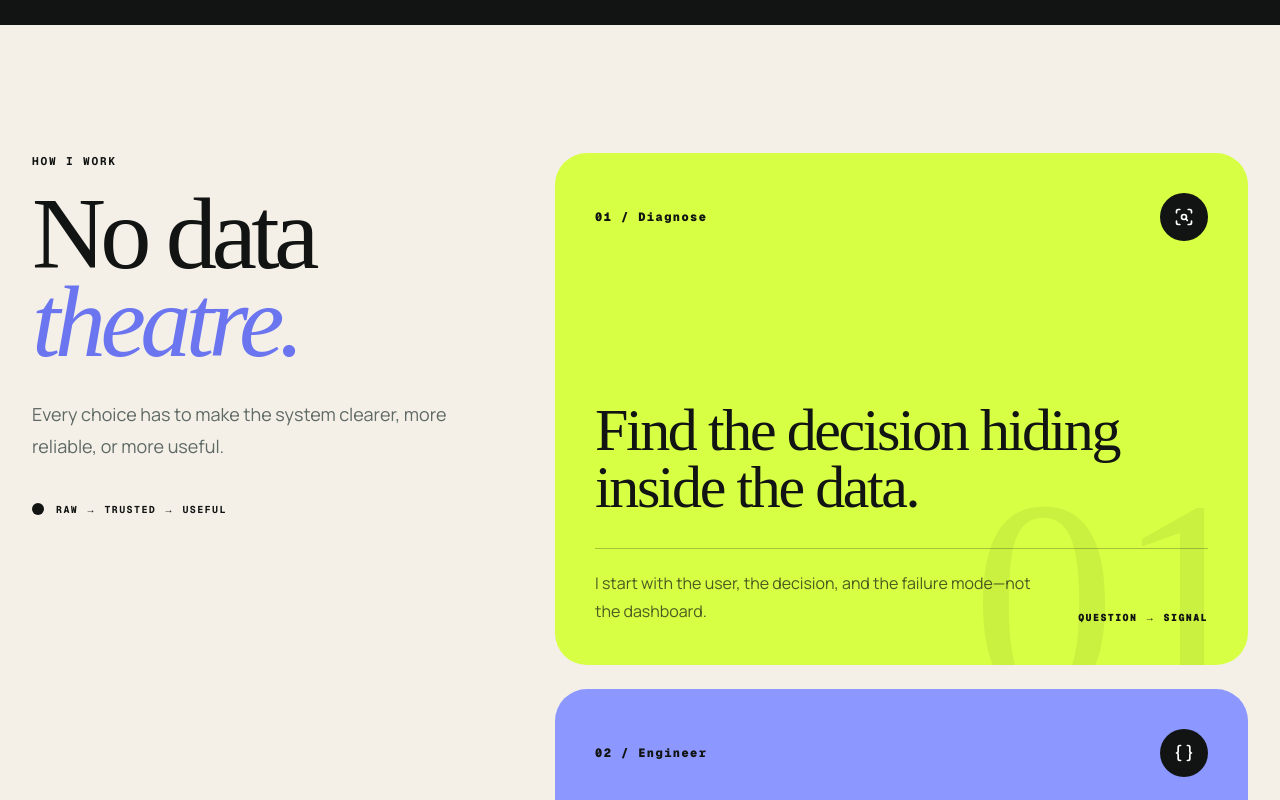
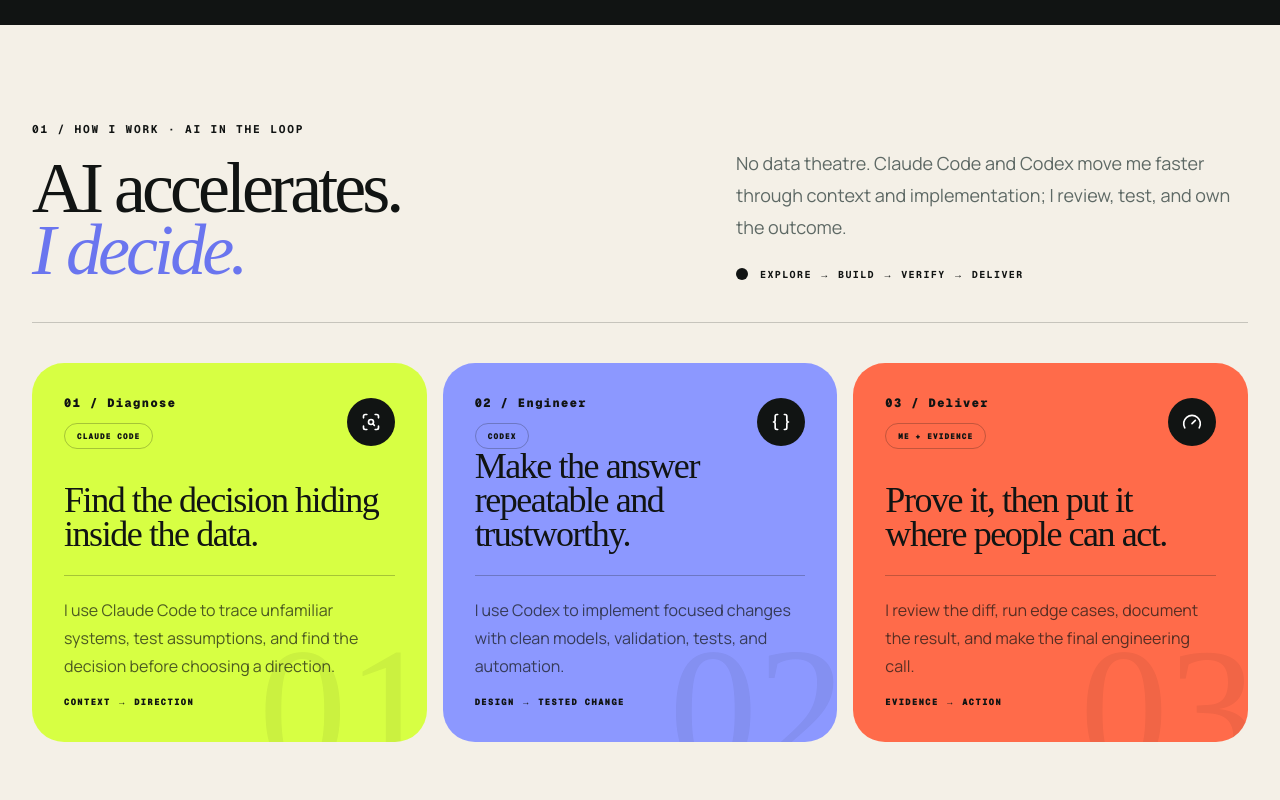
Before and after one commit to Sanjaysoralamavu/Portfolio, a Next.js app: page / in a window 1280 px wide. Shown: the part 1280-2080 px from the top of the page. Built offline with nearby package versions, Linux system fonts and the light colour scheme.

Commit message:
Enhanced work section

```diff
--- a/components/sections/Story.tsx
+++ b/components/sections/Story.tsx
@@ -8,8 +8,9 @@ const steps = [
     number: "01",
     label: "Diagnose",
     title: "Find the decision hiding inside the data.",
-    body: "I start with the user, the decision, and the failure mode—not the dashboard.",
-    note: "Question → signal",
+    body: "I use Claude Code to trace unfamiliar systems, test assumptions, and find the decision before choosing a direction.",
+    tool: "Claude Code",
+    note: "Context → direction",
     icon: ScanSearch,
     color: "bg-[#d7ff43]",
   },
@@ -17,17 +18,19 @@ const steps = [
     number: "02",
     label: "Engineer",
     title: "Make the answer repeatable and trustworthy.",
-    body: "Clean models, validation, tests, and automation turn analysis into a system.",
-    note: "Raw → reliable",
+    body: "I use Codex to implement focused changes with clean models, validation, tests, and automation.",
+    tool: "Codex",
+    note: "Design → tested change",
     icon: Braces,
     color: "bg-[#8c98ff]",
   },
   {
     number: "03",
     label: "Deliver",
-    title: "Put the result where people can act on it.",
-    body: "The output is clear, documented, and designed for the person using it next.",
-    note: "Insight → action",
+    title: "Prove it, then put it where people can act.",
+    body: "I review the diff, run edge cases, document the result, and make the final engineering call.",
+    tool: "Me + evidence",
+    note: "Evidence → action",
     icon: Gauge,
     color: "bg-[#ff6b4a]",
   },
@@ -36,24 +39,29 @@ const steps = [
 export default function Story() {
   return (
     <section id="story" className="bg-[#f4f0e7] text-[#111413]">
-      <div className="mx-auto grid max-w-7xl gap-14 px-5 py-24 sm:px-8 lg:grid-cols-[.78fr_1.22fr] lg:gap-20 lg:py-32">
-        <div className="lg:sticky lg:top-28 lg:h-fit">
-          <p className="eyebrow">How I work</p>
-          <h2 className="font-display mt-5 max-w-xl text-6xl leading-[0.86] tracking-[-0.055em] sm:text-7xl lg:text-[6.4rem]">
-            No data
-            <span className="block italic text-[#6a75ef]">theatre.</span>
-          </h2>
-          <p className="mt-8 max-w-md text-lg leading-8 text-[#5e6965]">
-            Every choice has to make the system clearer, more reliable, or more
-            useful.
-          </p>
-          <div className="mt-10 flex items-center gap-3 font-mono text-[10px] font-bold uppercase tracking-[0.14em]">
-            <span className="h-3 w-3 rounded-full bg-[#111413]" />
-            Raw → trusted → useful
+      <div className="mx-auto max-w-7xl px-5 py-20 sm:px-8 lg:py-24">
+        <div className="grid gap-8 border-b border-[#111413]/20 pb-10 lg:grid-cols-[.8fr_1.2fr] lg:items-end">
+          <div>
+            <p className="eyebrow">01 / How I work · AI in the loop</p>
+            <h2 className="font-display mt-5 max-w-xl text-6xl leading-[0.86] tracking-[-0.055em] sm:text-7xl">
+              AI accelerates.
+              <span className="block italic text-[#6a75ef]">I decide.</span>
+            </h2>
+          </div>
+
+          <div className="lg:justify-self-end">
+            <p className="max-w-lg text-lg leading-8 text-[#5e6965]">
+              No data theatre. Claude Code and Codex move me faster through
+              context and implementation; I review, test, and own the outcome.
+            </p>
+            <div className="mt-6 flex items-center gap-3 font-mono text-[10px] font-bold uppercase tracking-[0.14em]">
+              <span className="h-3 w-3 rounded-full bg-[#111413]" />
+              Explore → build → verify → deliver
+            </div>
           </div>
         </div>
 
-        <ol className="space-y-6">
+        <ol className="mt-10 flex snap-x snap-mandatory gap-4 overflow-x-auto [scrollbar-width:none] md:grid md:grid-cols-3 [&::-webkit-scrollbar]:hidden">
           {steps.map((step, index) => {
             const Icon = step.icon;
             return (
@@ -61,35 +69,40 @@ export default function Story() {
                 key={step.number}
                 initial={{ opacity: 0.35, y: 48, rotate: index % 2 ? 1 : -1 }}
                 whileInView={{ opacity: 1, y: 0, rotate: 0 }}
-                viewport={{ amount: 0.5 }}
+                viewport={{ once: true, amount: 0.35 }}
                 transition={{ duration: 0.55, ease: "easeOut" }}
-                className={`${step.color} relative flex min-h-[54vh] flex-col justify-between overflow-hidden rounded-[2rem] p-7 sm:p-10 lg:min-h-[64vh]`}
+                className={`${step.color} relative flex min-h-[22rem] w-[88%] shrink-0 snap-start flex-col justify-between overflow-hidden rounded-[2rem] p-7 md:w-auto sm:p-8`}
               >
                 <div className="flex items-center justify-between">
-                  <span className="font-mono text-xs font-black tracking-[0.12em]">
-                    {step.number} / {step.label}
-                  </span>
+                  <div>
+                    <p className="font-mono text-xs font-black tracking-[0.12em]">
+                      {step.number} / {step.label}
+                    </p>
+                    <p className="mt-3 inline-flex rounded-full border border-[#111413]/25 px-3 py-1.5 font-mono text-[8px] font-black uppercase tracking-[0.12em]">
+                      {step.tool}
+                    </p>
+                  </div>
                   <span className="grid h-12 w-12 place-items-center rounded-full bg-[#111413] text-white">
                     <Icon size={20} aria-hidden="true" />
                   </span>
                 </div>
 
                 <div className="relative z-10">
-                  <p className="font-display max-w-2xl text-4xl leading-[0.95] tracking-[-0.04em] sm:text-5xl lg:text-6xl">
+                  <p className="font-display max-w-2xl text-3xl leading-[0.95] tracking-[-0.04em] sm:text-4xl">
                     {step.title}
                   </p>
-                  <div className="mt-8 grid gap-5 border-t border-[#111413]/25 pt-5 sm:grid-cols-[1fr_auto] sm:items-end">
+                  <div className="mt-6 border-t border-[#111413]/25 pt-5">
                     <p className="max-w-lg text-base leading-7 text-[#111413]/70">
                       {step.body}
                     </p>
-                    <p className="font-mono text-[10px] font-black uppercase tracking-[0.14em]">
+                    <p className="mt-4 font-mono text-[9px] font-black uppercase tracking-[0.14em]">
                       {step.note}
                     </p>
                   </div>
                 </div>
 
                 <span
-                  className="font-display pointer-events-none absolute -bottom-20 -right-3 text-[13rem] leading-none text-[#111413]/[0.06] sm:text-[18rem]"
+                  className="font-display pointer-events-none absolute -bottom-14 -right-2 text-[11rem] leading-none text-[#111413]/[0.06]"
                   aria-hidden="true"
                 >
                   {step.number}
@@ -98,6 +111,9 @@ export default function Story() {
             );
           })}
         </ol>
+        <p className="mt-4 font-mono text-[9px] font-black uppercase tracking-[0.14em] text-[#5e6965] md:hidden">
+          Swipe to see the process →
+        </p>
       </div>
     </section>
   );
--- a/lib/data.ts
+++ b/lib/data.ts
@@ -6,9 +6,16 @@ export const roles = [
     role: "Data Input Specialist",
     period: "May 2026 - Present",
     location: "Tempe, Arizona",
-    logo: "/ASU logo.png",
+    logo: "/asu-social-embeddedness.png",
+    website: "https://community.asu.edu/",
     chapter: "01 / Where I am now",
     lead: "I turn Collaboratory exports into reporting systems people can rely on.",
+    summary:
+      "I build and maintain a Python ETL pipeline that turns raw Collaboratory exports into clean, validated Tableau-ready relational datasets. I also create dashboards and documentation so Social Embeddedness teams can refresh reports and explore activity, organization, profile, unit, and course data with confidence.",
+    impact: {
+      value: "Raw → report-ready",
+      label: "validated reporting pipeline",
+    },
     bullets: [
       "Built and maintained a Python ETL pipeline that turns raw Collaboratory exports into clean Tableau-ready tables, bridge tables, validation reports, and archived refreshes.",
       "Modeled activity, organization, profile, unit, and course data into relational datasets for Social Embeddedness reporting and interactive dashboards.",
@@ -23,8 +30,15 @@ export const roles = [
     period: "Aug 2022 - Aug 2025",
     location: "Bengaluru, India",
     logo: "/Hitachi-Logo.png",
+    website: "https://www.hitachids.com/",
     chapter: "02 / Learning at scale",
     lead: "I helped global teams see their operational data more clearly and act on it sooner.",
+    summary:
+      "I designed Power BI dashboards for audit and QEI KPIs, automated recurring reporting, and analyzed global quality data with Python, SQL, and Excel. The work helped raise process efficiency by 30% and reduced non-compliance prediction errors by 20%.",
+    impact: {
+      value: "+30%",
+      label: "process efficiency",
+    },
     bullets: [
       "Designed and maintained Power BI dashboards for QEI and audit KPIs, helping raise process efficiency by 30%.",
       "Prepared, cleaned, and analyzed large datasets with Python, SQL, and Excel to keep compliance and operational health visible.",
@@ -33,7 +47,7 @@ export const roles = [
       "Automated recurring reports and email distribution with Power Automate, making updates easier to share across stakeholders.",
       "Translated audit requirements into dashboard specs and monthly leadership reports that made the next step clearer.",
     ],
-    tags: [],
+    tags: ["Power BI", "Python & SQL", "Automation", "Quality analytics"],
   },
   {
     org: "Indian Institute of Science",
@@ -41,8 +55,15 @@ export const roles = [
     period: "Jan 2022 - Jul 2022",
     location: "Bengaluru, India",
     logo: "/IISC logo.svg",
+    website: "https://www.iisc.ac.in/",
     chapter: "03 / Where it started",
     lead: "This is where I learned that careful data preparation can turn observation into discovery.",
+    summary:
+      "I developed a ball-tracking research application using smartphone video and annotated training data. I cleaned and validated motion data, visualized trajectories with Python, and documented findings so research teams could evaluate the model and guide improvements.",
+    impact: {
+      value: "Video → insight",
+      label: "research-ready tracking pipeline",
+    },
     bullets: [
       "Developed a ball-tracking application using smartphone video capture and annotated data pipelines for model training.",
       "Created Python visualizations with Matplotlib and Seaborn to explore trajectory performance in a more intuitive way.",
@@ -50,7 +71,7 @@ export const roles = [
       "Used exploratory analysis to uncover patterns in motion data and guide model improvements.",
       "Documented the method, findings, and recommendations so research stakeholders could follow the work.",
     ],
-    tags: [],
+    tags: ["Computer vision", "Python", "Data visualization", "Research"],
   },
 ];
 
```
Also changed, not shown: components/sections/ExperienceSection.tsx (+146 -78 lines), components/sections/Skills.tsx (+7 -7 lines), public/asu-social-embeddedness.png (added).
